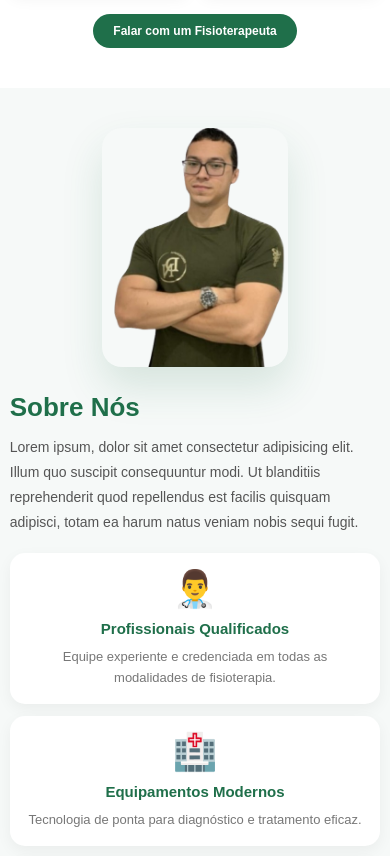
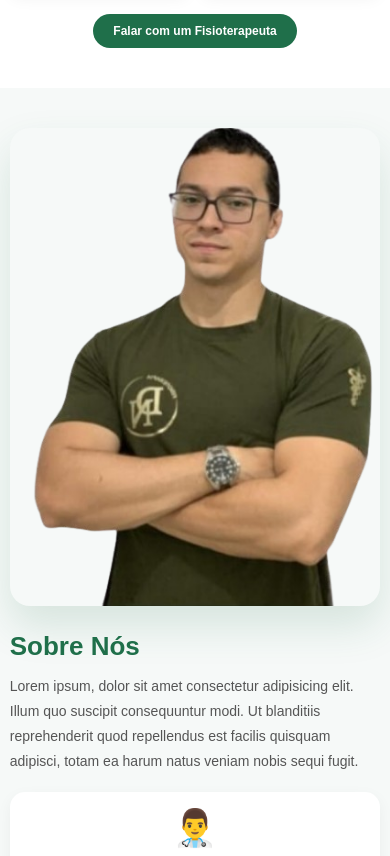
Before and after one commit to vandoops/danielnascimento-fisio, a plain HTML site: page index.html in a window 390 px wide. Shown: the part 1220-2076 px from the top of the page. Drawn offline with Linux system fonts and the light colour scheme.

Commit message:
Fix: imagem de perfil responsiva em tablet/mobile

```diff
--- a/assets/css/style.css
+++ b/assets/css/style.css
@@ -733,6 +733,11 @@ nav a:hover {
     margin-bottom: 25px;
   }
 
+  .sobre-img img {
+    width: 100%;
+    margin: 0 auto;
+  }
+
   .about-features {
     grid-template-columns: repeat(3, 1fr);
     gap: 15px;
```
